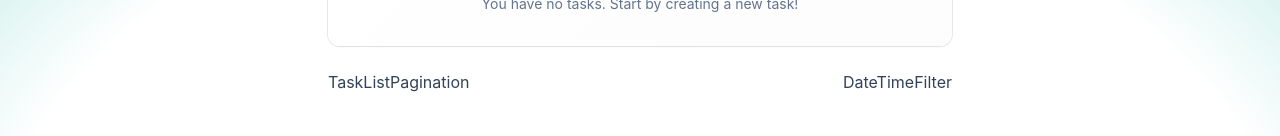
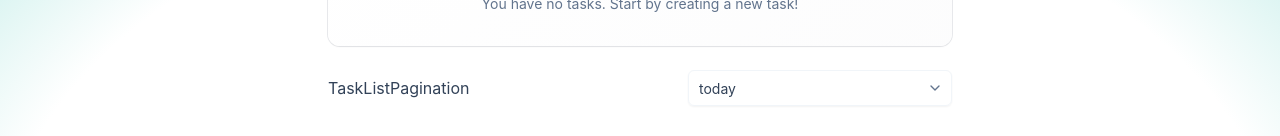
Before and after one commit to gunhug/Donetl, a React (Vite) app in the folder frontend/: page / in a window 1280 px wide. Shown: the part 446-582 px from the top of the page. Built offline with nearby package versions, Linux system fonts and the light colour scheme; no server answers.

Commit message:
DLT-011 - Create date time filter (#13)

```diff
--- a/frontend/package.json
+++ b/frontend/package.json
@@ -10,6 +10,7 @@
     "preview": "vite preview"
   },
   "dependencies": {
+    "@base-ui/react": "^1.3.0",
     "@fontsource-variable/inter": "^5.2.8",
     "@tailwindcss/vite": "^4.2.2",
     "axios": "^1.14.0",
--- a/frontend/src/components/DateTimeFilter.jsx
+++ b/frontend/src/components/DateTimeFilter.jsx
@@ -1,8 +1,35 @@
-import React from 'react'
+import {
+  Combobox,
+  ComboboxContent,
+  ComboboxEmpty,
+  ComboboxInput,
+  ComboboxItem,
+  ComboboxList,
+} from "@/components/ui/combobox"
 
-const DateTimeFilter = () => {
+import { options } from "@/lib/data"
+
+const DateTimeFilter = ({ dateQuery, setDateQuery }) => {
   return (
-    <div>DateTimeFilter</div>
+    (
+    <Combobox
+      value={dateQuery}
+      onValueChange={setDateQuery}
+      items={options.map((option) => option.label)}
+    >
+      <ComboboxInput placeholder="Select a time range" />
+      <ComboboxContent>
+        <ComboboxEmpty>No time range found.</ComboboxEmpty>
+        <ComboboxList>
+          {(item) => (
+            <ComboboxItem key={item} value={item}>
+              {item}
+            </ComboboxItem>
+          )}
+        </ComboboxList>
+      </ComboboxContent>
+    </Combobox>
+  )
   )
 }
 
--- /dev/null
+++ b/frontend/src/components/ui/combobox.jsx
@@ -0,0 +1,283 @@
+"use client"
+
+import * as React from "react"
+import { Combobox as ComboboxPrimitive } from "@base-ui/react"
+
+import { cn } from "@/lib/utils"
+import { Button } from "@/components/ui/button"
+import {
+  InputGroup,
+  InputGroupAddon,
+  InputGroupButton,
+  InputGroupInput,
+} from "@/components/ui/input-group"
+import { ChevronDownIcon, XIcon, CheckIcon } from "lucide-react"
+
+const Combobox = ComboboxPrimitive.Root
+
+function ComboboxValue({
+  ...props
+}) {
+  return <ComboboxPrimitive.Value data-slot="combobox-value" {...props} />;
+}
+
+function ComboboxTrigger({
+  className,
+  children,
+  ...props
+}) {
+  return (
+    <ComboboxPrimitive.Trigger
+      data-slot="combobox-trigger"
+      className={cn("[&_svg:not([class*='size-'])]:size-4", className)}
+      {...props}>
+      {children}
+      <ChevronDownIcon className="pointer-events-none size-4 text-muted-foreground" />
+    </ComboboxPrimitive.Trigger>
+  );
+}
+
+function ComboboxClear({
+  className,
+  ...props
+}) {
+  return (
+    <ComboboxPrimitive.Clear
+      data-slot="combobox-clear"
+      render={<InputGroupButton variant="ghost" size="icon-xs" />}
+      className={cn(className)}
+      {...props}>
+      <XIcon className="pointer-events-none" />
+    </ComboboxPrimitive.Clear>
+  );
+}
+
+function ComboboxInput({
+  className,
+  children,
+  disabled = false,
+  showTrigger = true,
+  showClear = false,
+  ...props
+}) {
+  return (
+    <InputGroup className={cn("w-auto", className)}>
+      <ComboboxPrimitive.Input render={<InputGroupInput disabled={disabled} />} {...props} />
+      <InputGroupAddon align="inline-end">
+        {showTrigger && (
+          <InputGroupButton
+            size="icon-xs"
+            variant="ghost"
+            asChild
+            data-slot="input-group-button"
+            className="group-has-data-[slot=combobox-clear]/input-group:hidden data-pressed:bg-transparent"
+            disabled={disabled}>
+            <ComboboxTrigger />
+          </InputGroupButton>
+        )}
+        {showClear && <ComboboxClear disabled={disabled} />}
+      </InputGroupAddon>
+      {children}
+    </InputGroup>
+  );
+}
+
+function ComboboxContent({
+  className,
+  side = "bottom",
+  sideOffset = 6,
+  align = "start",
+  alignOffset = 0,
+  anchor,
+  ...props
+}) {
+  return (
+    <ComboboxPrimitive.Portal>
+      <ComboboxPrimitive.Positioner
+        side={side}
+        sideOffset={sideOffset}
+        align={align}
+        alignOffset={alignOffset}
+        anchor={anchor}
+        className="isolate z-50">
+        <ComboboxPrimitive.Popup
+          data-slot="combobox-content"
+          data-chips={!!anchor}
+          className={cn(
+            "group/combobox-content relative max-h-(--available-height) w-(--anchor-width) max-w-(--available-width) min-w-[calc(var(--anchor-width)+--spacing(7))] origin-(--transform-origin) overflow-hidden rounded-md bg-popover text-popover-foreground shadow-md ring-1 ring-foreground/10 duration-100 data-[chips=true]:min-w-(--anchor-width) data-[side=bottom]:slide-in-from-top-2 data-[side=inline-end]:slide-in-from-left-2 data-[side=inline-start]:slide-in-from-right-2 data-[side=left]:slide-in-from-right-2 data-[side=right]:slide-in-from-left-2 data-[side=top]:slide-in-from-bottom-2 *:data-[slot=input-group]:m-1 *:data-[slot=input-group]:mb-0 *:data-[slot=input-group]:h-8 *:data-[slot=input-group]:border-input/30 *:data-[slot=input-group]:bg-input/30 *:data-[slot=input-group]:shadow-none data-open:animate-in data-open:fade-in-0 data-open:zoom-in-95 data-closed:animate-out data-closed:fade-out-0 data-closed:zoom-out-95",
+            className
+          )}
+          {...props} />
+      </ComboboxPrimitive.Positioner>
+    </ComboboxPrimitive.Portal>
+  );
+}
+
+function ComboboxList({
+  className,
+  ...props
+}) {
+  return (
+    <ComboboxPrimitive.List
+      data-slot="combobox-list"
+      className={cn(
+        "no-scrollbar max-h-[min(calc(--spacing(72)---spacing(9)),calc(var(--available-height)---spacing(9)))] scroll-py-1 overflow-y-auto overscroll-contain p-1 data-empty:p-0",
+        className
+      )}
+      {...props} />
+  );
+}
+
+function ComboboxItem({
+  className,
+  children,
+  ...props
+}) {
+  return (
+    <ComboboxPrimitive.Item
+      data-slot="combobox-item"
+      className={cn(
+        "relative flex w-full cursor-default items-center gap-2 rounded-sm py-1.5 pr-8 pl-2 text-sm outline-hidden select-none data-highlighted:bg-accent data-highlighted:text-accent-foreground not-data-[variant=destructive]:data-highlighted:**:text-accent-foreground data-disabled:pointer-events-none data-disabled:opacity-50 [&_svg]:pointer-events-none [&_svg]:shrink-0 [&_svg:not([class*='size-'])]:size-4",
+        className
+      )}
+      {...props}>
+      {children}
+      <ComboboxPrimitive.ItemIndicator
+        render={
+          <span
+            className="pointer-events-none absolute right-2 flex size-4 items-center justify-center" />
+        }>
+        <CheckIcon className="pointer-events-none" />
+      </ComboboxPrimitive.ItemIndicator>
+    </ComboboxPrimitive.Item>
+  );
+}
+
+function ComboboxGroup({
+  className,
+  ...props
+}) {
+  return (<ComboboxPrimitive.Group data-slot="combobox-group" className={cn(className)} {...props} />);
+}
+
+function ComboboxLabel({
+  className,
+  ...props
+}) {
+  return (
+    <ComboboxPrimitive.GroupLabel
+      data-slot="combobox-label"
+      className={cn("px-2 py-1.5 text-xs text-muted-foreground", className)}
+      {...props} />
+  );
+}
+
+function ComboboxCollection({
+  ...props
+}) {
+  return (<ComboboxPrimitive.Collection data-slot="combobox-collection" {...props} />);
+}
+
+function ComboboxEmpty({
+  className,
+  ...props
+}) {
+  return (
+    <ComboboxPrimitive.Empty
+      data-slot="combobox-empty"
+      className={cn(
+        "hidden w-full justify-center py-2 text-center text-sm text-muted-foreground group-data-empty/combobox-content:flex",
+        className
+      )}
+      {...props} />
+  );
+}
+
+function ComboboxSeparator({
+  className,
+  ...props
+}) {
+  return (
+    <ComboboxPrimitive.Separator
+      data-slot="combobox-separator"
+      className={cn("-mx-1 my-1 h-px bg-border", className)}
+      {...props} />
+  );
+}
+
+function ComboboxChips({
+  className,
+  ...props
+}) {
+  return (
+    <ComboboxPrimitive.Chips
+      data-slot="combobox-chips"
+      className={cn(
+        "flex min-h-9 flex-wrap items-center gap-1.5 rounded-md border border-input bg-transparent bg-clip-padding px-2.5 py-1.5 text-sm shadow-xs transition-[color,box-shadow] focus-within:border-ring focus-within:ring-3 focus-within:ring-ring/50 has-aria-invalid:border-destructive has-aria-invalid:ring-3 has-aria-invalid:ring-destructive/20 has-data-[slot=combobox-chip]:px-1.5 dark:bg-input/30 dark:has-aria-invalid:border-destructive/50 dark:has-aria-invalid:ring-destructive/40",
+        className
+      )}
+      {...props} />
+  );
+}
+
+function ComboboxChip({
+  className,
+  children,
+  showRemove = true,
+  ...props
+}) {
+  return (
+    <ComboboxPrimitive.Chip
+      data-slot="combobox-chip"
+      className={cn(
+        "flex h-[calc(--spacing(5.5))] w-fit items-center justify-center gap-1 rounded-sm bg-muted px-1.5 text-xs font-medium whitespace-nowrap text-foreground has-disabled:pointer-events-none has-disabled:cursor-not-allowed has-disabled:opacity-50 has-data-[slot=combobox-chip-remove]:pr-0",
+        className
+      )}
+      {...props}>
+      {children}
+      {showRemove && (
+        <ComboboxPrimitive.ChipRemove
+          render={<Button variant="ghost" size="icon-xs" />}
+          className="-ml-1 opacity-50 hover:opacity-100"
+          data-slot="combobox-chip-remove">
+          <XIcon className="pointer-events-none" />
+        </ComboboxPrimitive.ChipRemove>
+      )}
+    </ComboboxPrimitive.Chip>
+  );
+}
+
+function ComboboxChipsInput({
+  className,
+  ...props
+}) {
+  return (
+    <ComboboxPrimitive.Input
+      data-slot="combobox-chip-input"
+      className={cn("min-w-16 flex-1 outline-none", className)}
+      {...props} />
+  );
+}
+
+function useComboboxAnchor() {
+  return React.useRef(null);
+}
+
+export {
+  Combobox,
+  ComboboxInput,
+  ComboboxContent,
+  ComboboxList,
+  ComboboxItem,
+  ComboboxGroup,
+  ComboboxLabel,
+  ComboboxCollection,
+  ComboboxEmpty,
+  ComboboxSeparator,
+  ComboboxChips,
+  ComboboxChip,
+  ComboboxChipsInput,
+  ComboboxTrigger,
+  ComboboxValue,
+  useComboboxAnchor,
+}
--- a/frontend/src/lib/data.js
+++ b/frontend/src/lib/data.js
@@ -1,7 +1,26 @@
 export const FilterType = {
-    all: "all",
-    active: "active",
-    completed: "completed",
-}
+  all: "all",
+  active: "active",
+  completed: "completed",
+};
 
 // FilterType['All']
+
+export const options = [
+  {
+    value: "today",
+    label: "Today",
+  },
+  {
+    value: "week",
+    label: "This Week",
+  },
+  {
+    value: "month",
+    label: "This Month",
+  },
+  {
+    value: "all",
+    label: "All Tasks",
+  },
+];
--- a/frontend/src/pages/HomePage.jsx
+++ b/frontend/src/pages/HomePage.jsx
@@ -14,15 +14,16 @@ const HomePage = () => {
   const [activeTasksCount, setActiveTasksCount] = useState(0);
   const [completedTasksCount, setCompletedTasksCount] = useState(0);
   const [filter, setFilter] = useState("all");
+  const [dateQuery, setDateQuery] = useState("today");
 
   useEffect(() => {
     fetchTasks();
-  }, []);
+  }, [dateQuery]);
 
   // logic để fetch tasks từ backend
   const fetchTasks = async () => {
     try {
-      const res = await api.get("/tasks");
+      const res = await api.get(`/tasks?filter=${dateQuery}`);
       setTaskBuffer(res.data.tasks);
       setActiveTasksCount(res.data.activeCount);
       setCompletedTasksCount(res.data.completedCount);
@@ -83,7 +84,7 @@ const HomePage = () => {
           {/* Phân trang và lọc theo date */}
           <div className="flex flex-col items-center justify-between gap-6 sm:flex-row">
             <TaskListPagination />
-            <DateTimeFilter />
+            <DateTimeFilter dateQuery={dateQuery} setDateQuery={setDateQuery} />
           </div>
 
           {/* Chân trang */}
```
Also changed, not shown: 2 other files (tests, documents, lock files or other folders).
